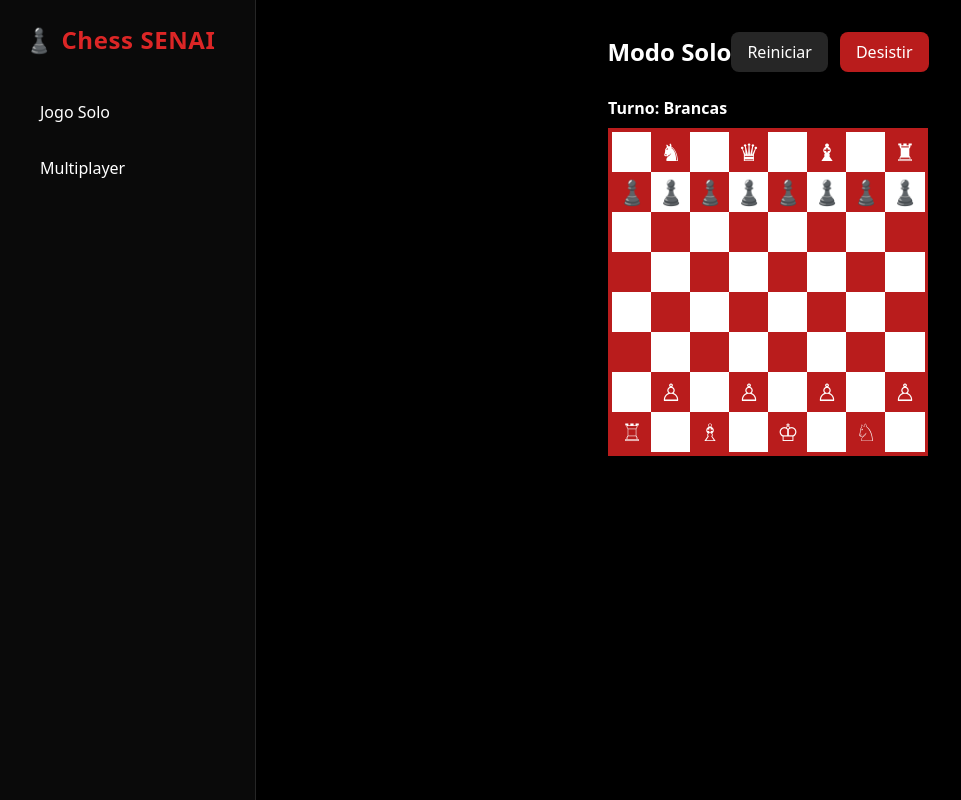
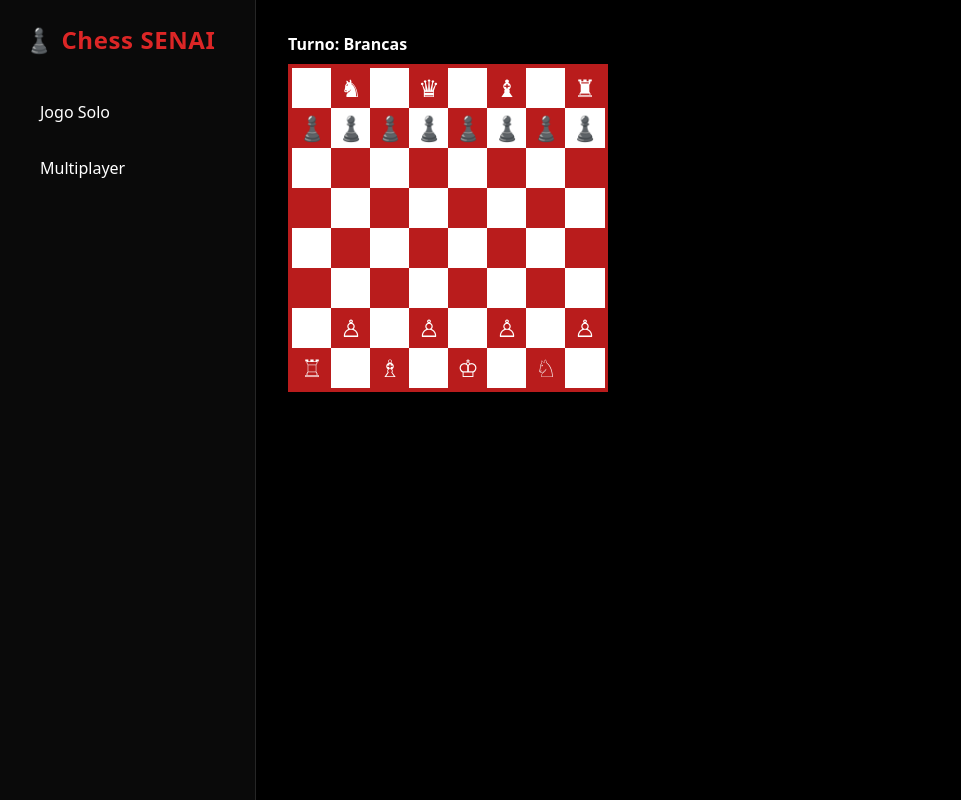
Before and after one commit to 041067/Jogo-de-xadrez, a Next.js app: page /solo in a window 1280 px wide. Shown: the whole page, without its empty margins (0-961 px from the left). Built offline with nearby package versions, Linux system fonts and the light colour scheme.

Commit message:
O FEN controla o jogo

```diff
--- a/src/components/chess/ChessBoard.tsx
+++ b/src/components/chess/ChessBoard.tsx
@@ -1,22 +1,18 @@
 import { useState } from "react";
 import ChessSquare from "./ChessSquare";
 import { isValidMove } from "@/utils/chessRules";
+import { fenToBoard } from "@/utils/fen";
 
-const initialBoard = [
-  "rnbqkbnr",
-  "pppppppp",
-  "........",
-  "........",
-  "........",
-  "........",
-  "PPPPPPPP",
-  "RNBQKBNR",
-];
+type ChessBoardProps = {
+  gameFen: string;
+  onMove: (fr: number, fc: number, tr: number, tc: number) => void;
+};
 
-export default function ChessBoard() {
-  const [board, setBoard] = useState(initialBoard);
+export default function ChessBoard({ gameFen, onMove }: ChessBoardProps) {
+  const board = fenToBoard(gameFen);
+  const turn = gameFen.split(" ")[1] === "w" ? "white" : "black";
+
   const [selected, setSelected] = useState<string | null>(null);
-  const [turn, setTurn] = useState<"white" | "black">("white");
 
   function handleClick(r: number, c: number) {
     const key = `${r}-${c}`;
@@ -30,15 +26,10 @@ export default function ChessBoard() {
 
     const [sr, sc] = selected.split("-").map(Number);
 
-    if (
-      isValidMove(board, sr, sc, r, c, turn)
-    ) {
-      const newBoard = board.map((row) => row.split(""));
-      newBoard[r][c] = newBoard[sr][sc];
-      newBoard[sr][sc] = ".";
+    const boardStrings = board.map((row) => row.join(""));
 
-      setBoard(newBoard.map((r) => r.join("")));
-      setTurn(turn === "white" ? "black" : "white");
+    if (isValidMove(boardStrings, sr, sc, r, c, turn)) {
+      onMove(sr, sc, r, c);
     }
 
     setSelected(null);
@@ -52,7 +43,7 @@ export default function ChessBoard() {
 
       <div className="grid grid-cols-8 w-[320px] border-4 border-red-700">
         {board.map((row, r) =>
-          row.split("").map((piece, c) => (
+          row.map((piece, c) => (
             <ChessSquare
               key={`${r}-${c}`}
               row={r}
@@ -61,7 +52,7 @@ export default function ChessBoard() {
               selected={selected === `${r}-${c}`}
               onClick={() => handleClick(r, c)}
             />
-          ))
+          )),
         )}
       </div>
     </div>
--- a/src/pages/solo/index.tsx
+++ b/src/pages/solo/index.tsx
@@ -1,12 +1,26 @@
+import { useState } from "react";
 import ChessBoard from "@/components/chess/ChessBoard";
-import GameHeader from "@/components/chess/GameHeader";
+import { boardToFen, fenToBoard } from "@/utils/fen";
 
 export default function SoloGame() {
-  return (
-    <div className="flex flex-col items-center">
-      <GameHeader title="Modo Solo" />
+  const [gameFen, setGameFen] = useState(
+    "rnbqkbnr/pppppppp/8/8/8/8/PPPPPPPP/RNBQKBNR w - - 0 1",
+  );
 
-      <ChessBoard />
-    </div>
-  );
+  function handleMove(fr: number, fc: number, tr: number, tc: number) {
+    const board = fenToBoard(gameFen);
+    const turn = gameFen.split(" ")[1] as "w" | "b";
+
+    const newBoard = structuredClone(board);
+
+    newBoard[tr][tc] = newBoard[fr][fc];
+    newBoard[fr][fc] = ".";
+
+    const nextTurn = turn === "w" ? "b" : "w";
+
+    const boardStrings = newBoard.map((row) => row.join(""));
+    setGameFen(boardToFen(boardStrings, nextTurn));
+  }
+
+  return <ChessBoard gameFen={gameFen} onMove={handleMove} />;
 }
```
